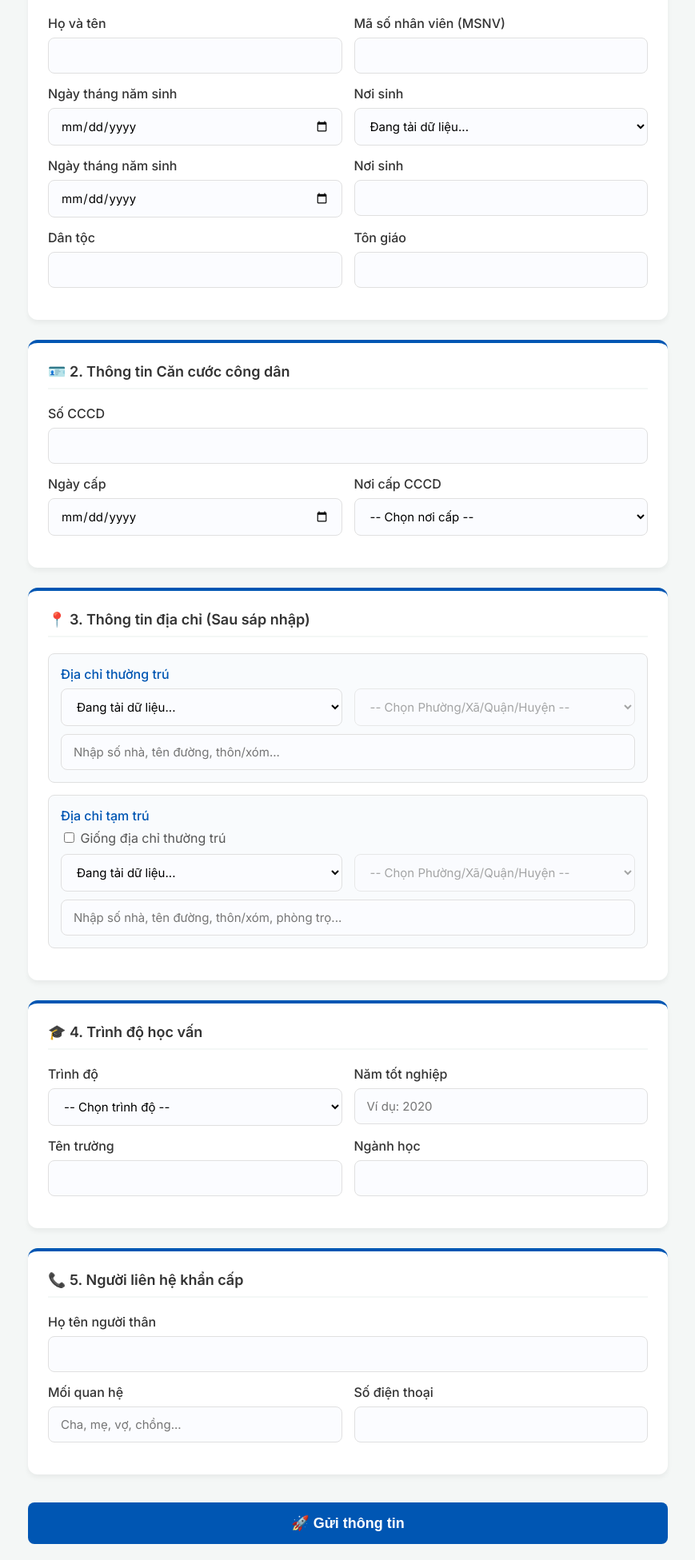
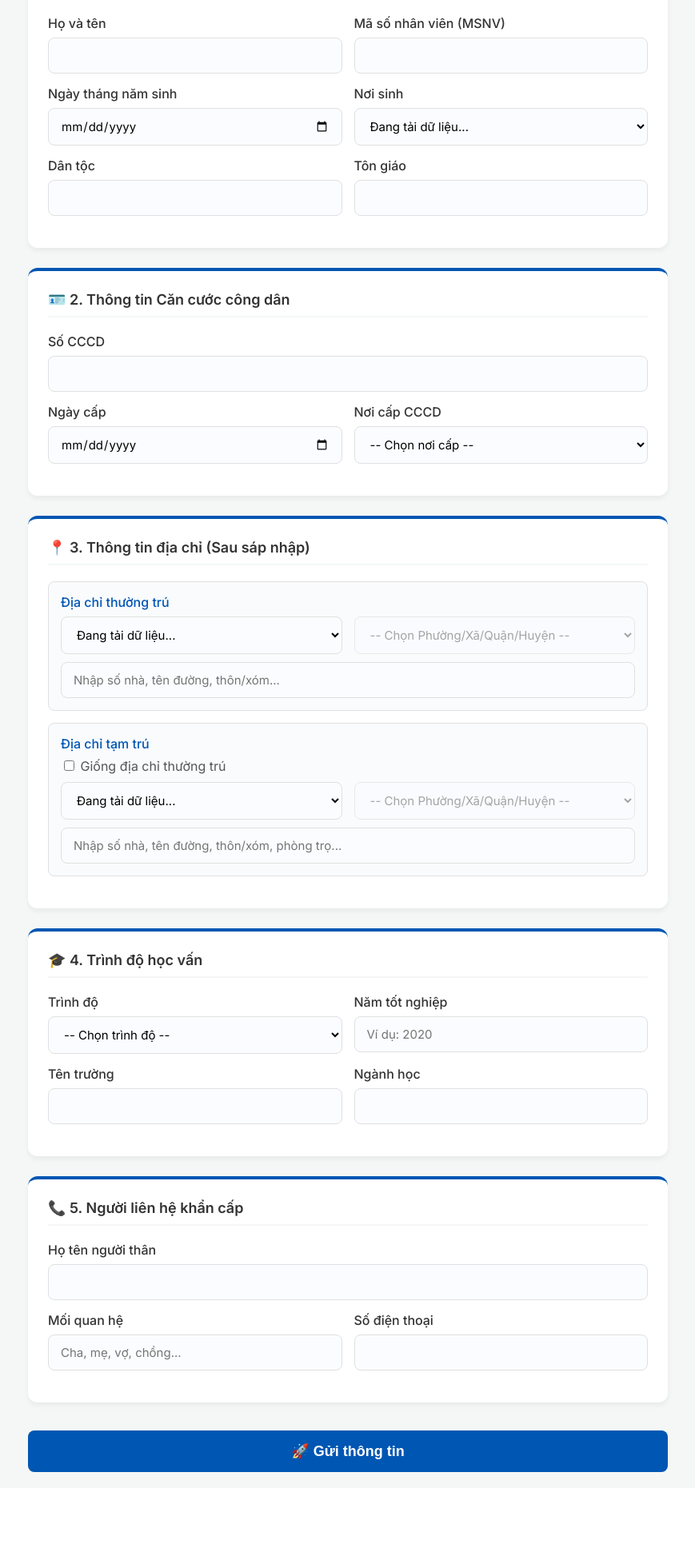
Before and after one commit to binhthai167/Test, a Django app: page /syll/ in a window 1280 px wide. Shown: the part 233-2184 px from the top of the page at 80% size, without its empty margins (205-1074 px from the left). After the commit the page ends 2074 px from the top, so only its background shows below. Run offline with Django 5.2, Linux system fonts and the light colour scheme; some libraries are stand-ins or nearby versions.

Commit message:
dropdown noi sinh final

```diff
--- a/polls/templates/polls/info_form.html
+++ b/polls/templates/polls/info_form.html
@@ -102,16 +102,6 @@
                         <option value="">Đang tải dữ liệu...</option>
                     </select>
                     <input type="hidden" name="noi_sinh" id="noi_sinh_hidden">
-                </div>
-            </div>
-            <div class="two-cols">
-                <div class="form-group">
-                    <label>Ngày tháng năm sinh</label>
-                    <input type="date" name="ngay_sinh" required>
-                </div>
-                <div class="form-group">
-                    <label>Nơi sinh</label>
-                    <input type="text" name="noi_sinh" required>
                 </div>
             </div>
             <div class="two-cols">
```
